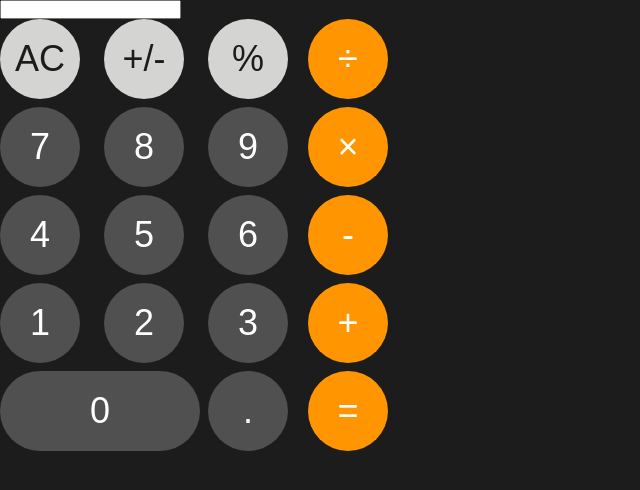
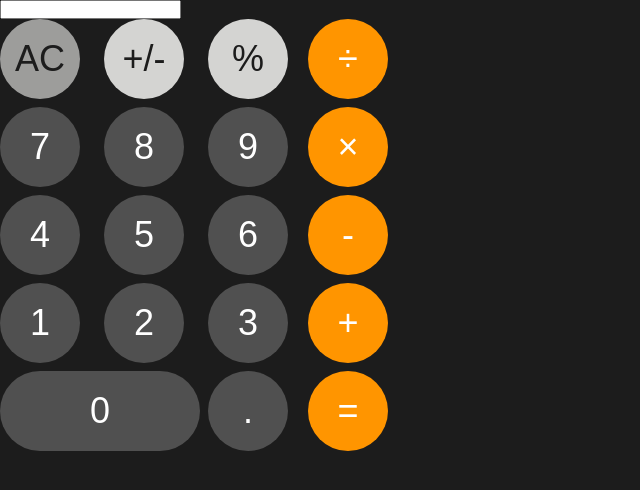
Before and after one commit to mrpsycho-dev/vCalculator, a plain HTML site: page index.html in a window 1280 px wide. In both pictures the pointer is over the button "AC". Shown: the whole page, without its empty margins (0-640 px from the left). Drawn offline with Linux system fonts and the light colour scheme.

Commit message:
added hover and active effect

```diff
--- a/style.css
+++ b/style.css
@@ -31,3 +31,10 @@ body {
   border-radius: 50px;
   border: none;
 }
+
+.buttons button:hover {
+  opacity: 70%;
+}
+.buttons button:active {
+  opacity: 90%;
+}
```
